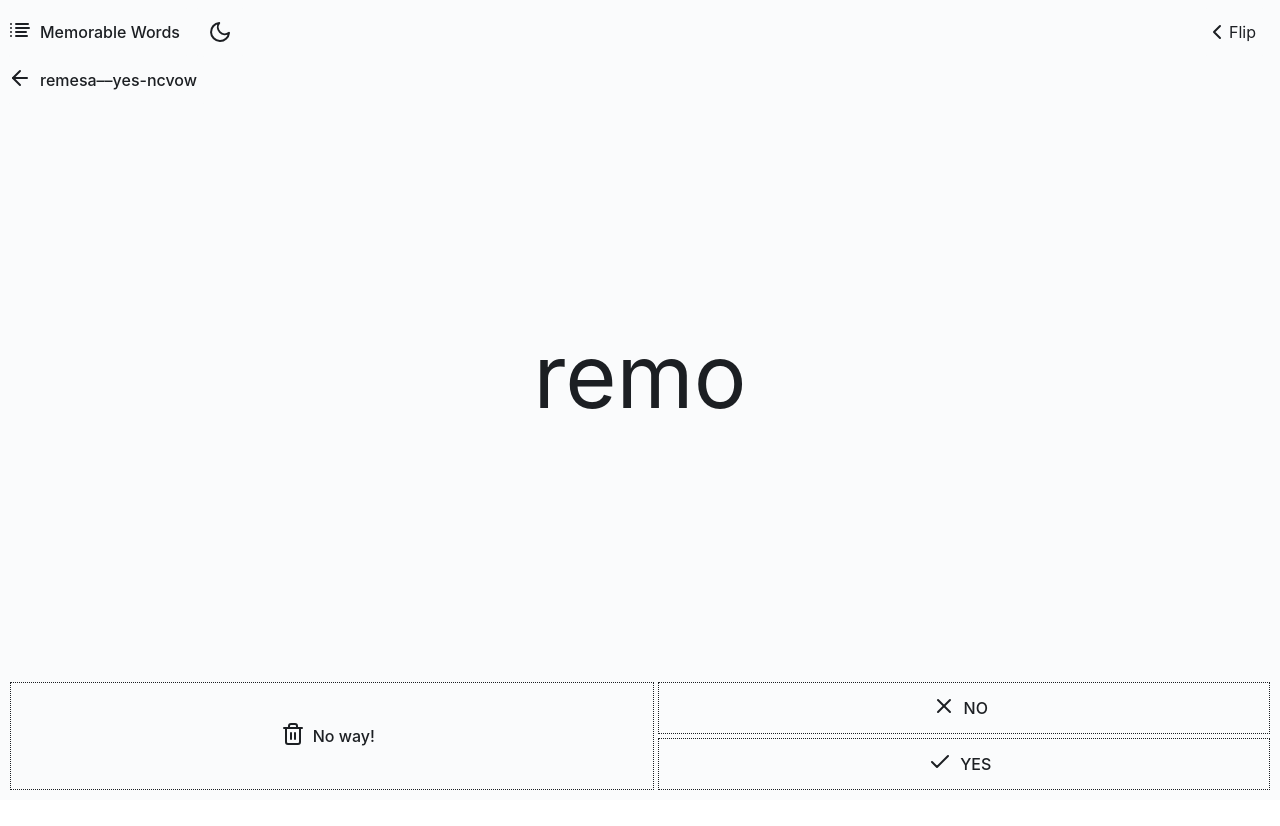
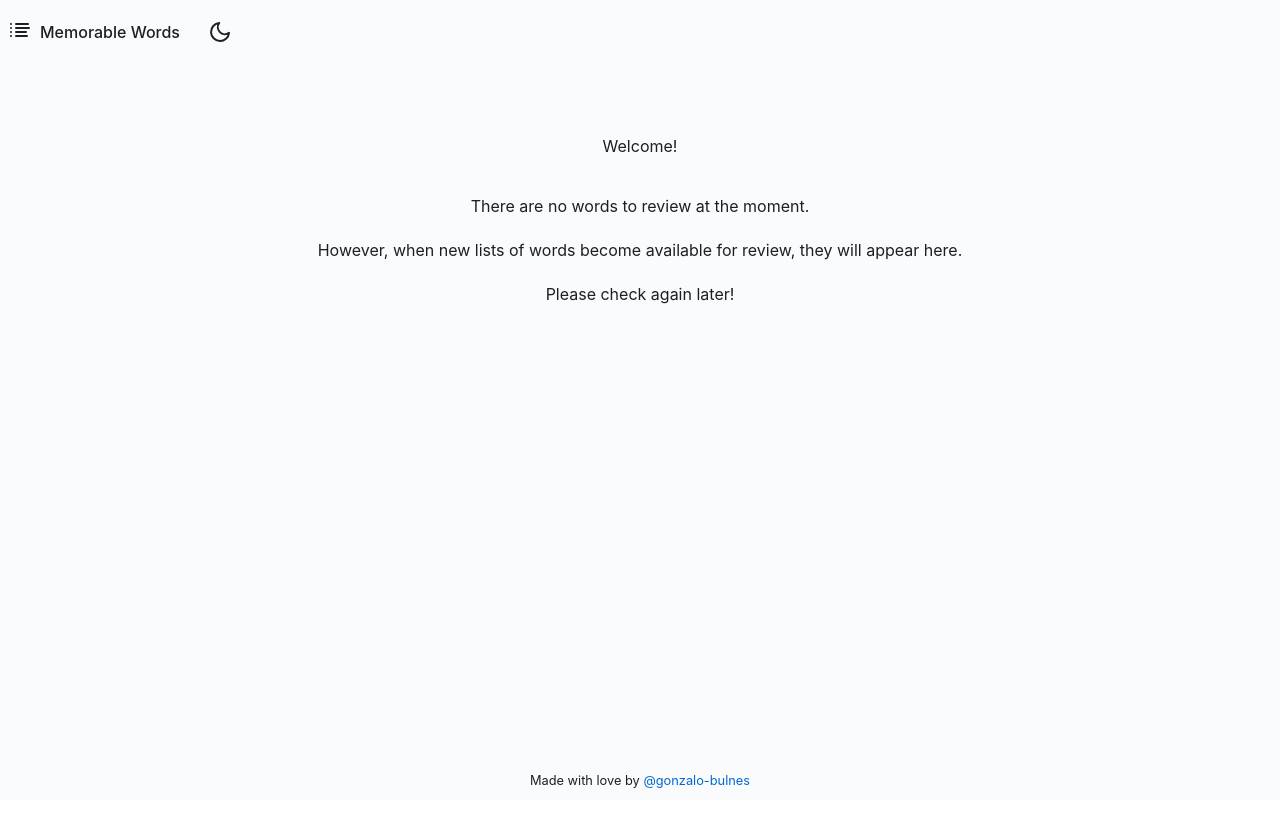
Before and after one commit to memorablewords/app, a Svelte app: page / in a window 1280 px wide. Shown: the top 826 px of the page. Before the commit the page ends 800 px from the top, so only its background shows below. Built offline with nearby package versions, Linux system fonts and the light colour scheme.

Commit message:
Add front page
A simple front page to make the proof of concept
okay to release.

```diff
--- a/src/App.svelte
+++ b/src/App.svelte
@@ -1,5 +1,6 @@
 <script>
   import Review from "./Review.svelte";
+  import Dashboard from "./Dashboard.svelte";
   import DarkModeToggle from "./DarkModeToggle.svelte";
   import HandSideModeToggle from "./HandSideModeToggle.svelte";
   import ThanksMessageToggle from "./ThanksMessageToggle.svelte";
@@ -8,6 +9,8 @@
   import Icon from "./Icon.svelte";
   import IconTextButton from "./IconTextButton.svelte";
   import {
+    user,
+    lists,
     darkMode,
     handSideMode,
     thanksMessageVisible,
@@ -67,13 +70,13 @@
   }
 </style>
 
-<Grid dark={$darkMode}>
+<Grid dark={$darkMode} withFooter={$page !== REVIEW_PAGE}>
   <div class="slot" slot="header">
     <IconTextButton
       type="memorablewords"
       text="Memorable Words"
       title="Home"
-      onclick={() => dispatch({ type: 'VIEW_PAGE', value: REVIEW_PAGE })} />
+      onclick={() => dispatch({ type: 'VIEW_PAGE', value: DASHBOARD_PAGE })} />
   </div>
   <div class="slot" slot="side">
     <div class="controls">
@@ -85,14 +88,17 @@
           enabled={$thanksMessageVisible}
           onclick={() => dispatch({ type: 'TOGGLE_THANKS_MESSAGE' })} />
       {/if}
-      <HandSideModeToggle
-        enabled={$handSideMode}
-        onclick={() => dispatch({ type: 'TOGGLE_HAND_SIDE_MODE' })} />
+      {#if $page === REVIEW_PAGE}
+        <HandSideModeToggle
+          enabled={$handSideMode}
+          onclick={() => dispatch({ type: 'TOGGLE_HAND_SIDE_MODE' })} />
+      {/if}
     </div>
   </div>
   <div class="slot" slot="main">
-
-    {#if $page === REVIEW_PAGE}
+    {#if $page === DASHBOARD_PAGE}
+      <Dashboard lists={$lists} user={$user} />
+    {:else if $page === REVIEW_PAGE}
       <Review
         current={currentWord}
         previous={previousWord}
--- /dev/null
+++ b/src/Dashboard.svelte
@@ -0,0 +1,24 @@
+<script>
+  import Lists from "./Lists.svelte";
+
+  export let user = undefined;
+  export let lists = [];
+</script>
+
+<style>
+  section {
+    height: 100%;
+    display: flex;
+    flex-direction: column;
+    align-items: center;
+    justify-content: start;
+    padding-top: 4rem;
+  }
+</style>
+
+<section>
+  <p>{user ? `Welcome @${user.name}!` : 'Welcome!'}</p>
+
+  <Lists {lists} />
+
+</section>
--- /dev/null
+++ b/src/Lists.svelte
@@ -0,0 +1,36 @@
+<script>
+  export let lists = [];
+</script>
+
+<style>
+  p {
+    padding: 1.5rem 0 0;
+    margin: 0;
+    width: 100%;
+  }
+
+  .lists {
+    display: flex;
+    flex-direction: column;
+    justify-content: center;
+    align-items: center;
+    text-align: center;
+  }
+</style>
+
+<div class="lists">
+  {#if lists.length === 0}
+    <p>There are no words to review at the moment.</p>
+    <p>
+      However, when new lists of words become available for review, they will
+      appear here.
+    </p>
+    <p>Please check again later!</p>
+  {:else}
+    <ul>
+      {#each lists as list, i}
+        <li>list</li>
+      {/each}
+    </ul>
+  {/if}
+</div>
--- a/src/stores.js
+++ b/src/stores.js
@@ -1,11 +1,12 @@
 import { writable } from "svelte/store";
-import { REVIEW_PAGE } from "./pages";
+import { DASHBOARD_PAGE } from "./pages";
 
 export const darkMode = writable(false);
 export const handSideMode = writable(false);
 export const thanksMessageVisible = writable(false);
 export const contributionPresent = writable(false);
-export const settings = writable(false);
-export const page = writable(REVIEW_PAGE);
+export const user = writable(undefined);
+export const lists = writable([]);
+export const page = writable(DASHBOARD_PAGE);
 export const loading = writable(undefined);
 export const error = writable(undefined);
```
Also changed, not shown: src/SignIn.svelte (added, +25 -0 lines).
